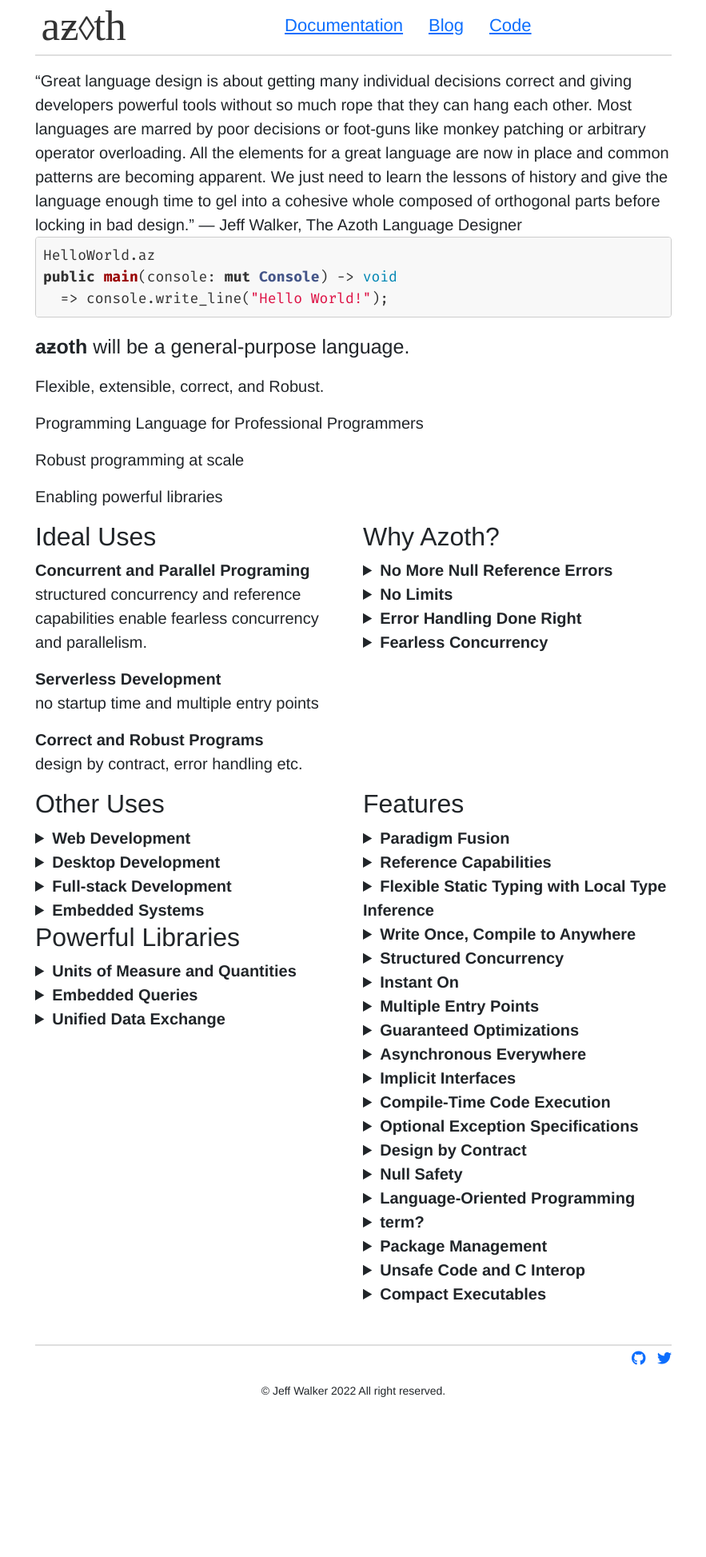
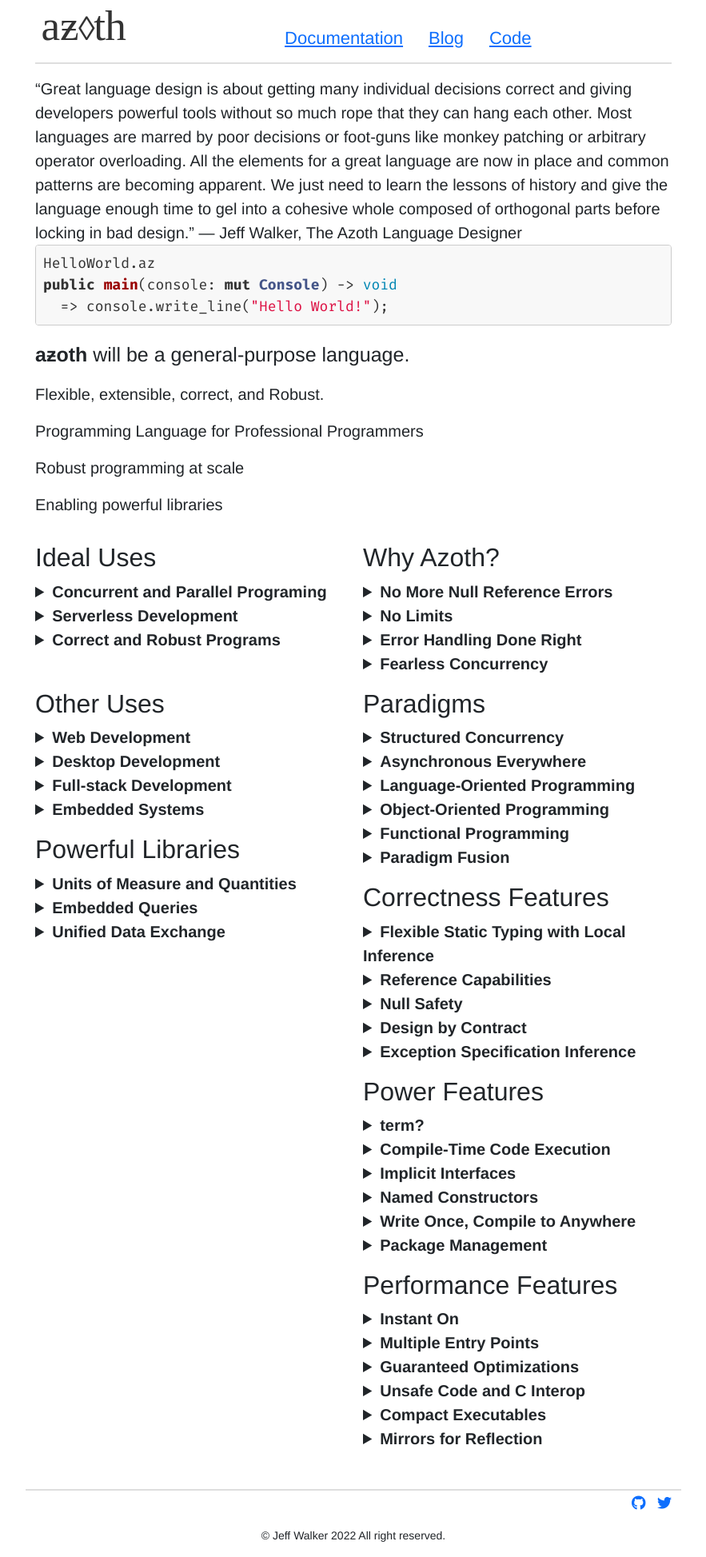
Before and after one commit to azoth-lang/azoth-lang.org, a Jekyll site: the page built from index.html, in a window 1280 px wide. Shown: the whole page at 80% size, without its empty margins (198-1081 px from the left). Built offline with Jekyll 4.4.1, drawn with Linux system fonts in a browser that asks for light colours; nearby versions of some CDN libraries; some web fonts are replaced; before the commit the page ends 1766 px from its top, so only the background shows below that.

Commit message:
reorg features sections

```diff
--- a/css/main.css
+++ b/css/main.css
@@ -142,6 +142,11 @@ pre code
     font-weight: 600;
 }
 
+.row h2
+{
+    margin-top: 1rem;
+}
+
 .site-footer
 {
     margin: 3rem 0 1rem;
--- a/index.html
+++ b/index.html
@@ -28,15 +28,21 @@ into a cohesive whole composed of orthogonal parts before locking in bad design.
 <div class="row">
     <div class="col-md-6">
         <h2>Ideal Uses</h2>
-        <strong>Concurrent and Parallel Programing</strong>
+        <details>
+            <summary><strong>Concurrent and Parallel Programing</strong></summary>
             <p>structured concurrency and reference capabilities enable fearless
                 concurrency and parallelism.</p>
-        <strong>Serverless Development</strong>
+        </details>
+        <details>
+            <summary><strong>Serverless Development</strong></summary>
             <p>no startup time and
                 multiple entry points</p>
-        <strong>Correct and Robust Programs</strong>
+        </details>
+        <details>
+            <summary><strong>Correct and Robust Programs</strong></summary>
             <p>design by
                 contract, error handling etc.</p>
+        </details>
     </div>
     <div class="col-md-6">
         <h2>Why Azoth?</h2>
@@ -103,7 +109,24 @@ into a cohesive whole composed of orthogonal parts before locking in bad design.
         </div>
     </div>
     <div class="col-md-6">
-        <h2>Features</h2>
+        <div class="row">
+            <div class="col-md-12">
+                <h2>Paradigms</h2>
+                <details>
+                    <summary><strong>Structured Concurrency</strong></summary>
+                </details>
+                <details>
+                    <summary><strong>Asynchronous Everywhere</strong></summary>
+                </details>
+                <details>
+                    <summary><strong>Language-Oriented Programming</strong></summary>
+                </details>
+                <details>
+                    <summary><strong>Object-Oriented Programming</strong></summary>
+                </details>
+                <details>
+                    <summary><strong>Functional Programming</strong></summary>
+                </details>
                 <details>
                     <summary><strong>Paradigm Fusion</strong></summary>
                     <p>Enables all different paradigms in a way that fits together.
@@ -111,48 +134,17 @@ into a cohesive whole composed of orthogonal parts before locking in bad design.
                     Procedural, into a cohesive whole. Enable DDD, first class
                     functions, default to immutable, side-effects visible.</p>
                 </details>
+            </div>
+        </div>
+        <div class="row">
+            <div class="col-md-12">
+                <h2>Correctness Features</h2>
+                <details>
+                    <summary><strong>Flexible Static Typing with Local Inference</strong></summary>
+                </details>
                 <details>
                     <summary><strong>Reference Capabilities</strong></summary>
                     <p>also no global mutable state</p>
-        </details>
-        <details>
-            <summary><strong>Flexible Static Typing with Local Type
-            Inference</strong></summary>
-        </details>
-        <details>
-            <summary><strong>Write Once, Compile to Anywhere</strong></summary>
-        </details>
-        <details>
-            <summary><strong>Structured Concurrency</strong></summary>
-        </details>
-        <details>
-            <summary><strong>Instant On</strong></summary>
-            <p>no startup overhead, almost immediately executing entry point
-            function</p>
-        </details>
-        <details>
-            <summary><strong>Multiple Entry Points</strong></summary>
-            <p>enable serverless, supported by dead code elimination so each
-            entry point gives compact executable.</p>
-        </details>
-        <details>
-            <summary><strong>Guaranteed Optimizations</strong></summary>
-        </details>
-        <details>
-            <summary><strong>Asynchronous Everywhere</strong></summary>
-        </details>
-        <details>
-            <summary><strong>Implicit Interfaces</strong></summary>
-        </details>
-        <details>
-            <summary><strong>Compile-Time Code Execution</strong></summary>
-            <p>user literals (can parse)</p>
-        </details>
-        <details>
-            <summary><strong>Optional Exception Specifications</strong></summary>
-        </details>
-        <details>
-            <summary><strong>Design by Contract</strong></summary>
                 </details>
                 <details>
                     <summary><strong>Null Safety</strong></summary>
@@ -160,8 +152,16 @@ into a cohesive whole composed of orthogonal parts before locking in bad design.
                     default with powerful null handling and null coalescing</p>
                 </details>
                 <details>
-            <summary><strong>Language-Oriented Programming</strong></summary>
+                    <summary><strong>Design by Contract</strong></summary>
                 </details>
+                <details>
+                    <summary><strong>Exception Specification Inference</strong></summary>
+                </details>
+            </div>
+        </div>
+        <div class="row">
+            <div class="col-md-12">
+                <h2>Power Features</h2>
                 <details>
                     <summary><strong>term?</strong></summary>
                     <p>No Special features in libraries, anything the language can do, a
@@ -170,16 +170,48 @@ into a cohesive whole composed of orthogonal parts before locking in bad design.
                     types.</p>
                 </details>
                 <details>
+                    <summary><strong>Compile-Time Code Execution</strong></summary>
+                    <p>user literals (can parse)</p>
+                </details>
+                <details>
+                    <summary><strong>Implicit Interfaces</strong></summary>
+                </details>
+                <details>
+                    <summary><strong>Named Constructors</strong></summary>
+                    <p>Constructors have optional names</p>
+                </details>
+                <details>
+                    <summary><strong>Write Once, Compile to Anywhere</strong></summary>
+                </details>
+                <details>
                     <summary><strong>Package Management</strong></summary>
                     <p>not just about the language, it is about the package eco-system.
                     Packages are versioned with an extension of semantic versioning but
                     that can be disabled</p>
                 </details>
+            </div>
+        </div>
+        <div class="row">
+            <div class="col-md-12">
+                <h2>Performance Features</h2>
+                <details>
+                    <summary><strong>Instant On</strong></summary>
+                    <p>no startup overhead, almost immediately executing entry
+                    point function</p>
+                </details>
+                <details>
+                    <summary><strong>Multiple Entry Points</strong></summary>
+                    <p>enable serverless, supported by dead code elimination so
+                    each entry point gives compact executable.</p>
+                </details>
+                <details>
+                    <summary><strong>Guaranteed Optimizations</strong></summary>
+                </details>
                 <details>
                     <summary><strong>Unsafe Code and C Interop</strong></summary>
-            <p>unsafe is there as an escape hatch but is restricted so that
-            libraries can be trusted to be free from bugs due to unnecessary
-            unsafe code.</p>
+                    <p>unsafe is there as an escape hatch but is restricted so
+                    that libraries can be trusted to be free from bugs due to
+                    unnecessary unsafe code.</p>
                 </details>
                 <details>
                     <summary><strong>Compact Executables</strong></summary>
@@ -187,5 +219,9 @@ into a cohesive whole composed of orthogonal parts before locking in bad design.
                     elimination. Apps can be single executables or for multiple
                     executable can be shipped with static shared libraries.</p>
                 </details>
+                <details>
+                    <summary><strong>Mirrors for Reflection</strong></summary>
+                </details>
             </div>
     </div>
+</div>
```
Lines whose indentation alone changed are shown as unchanged.
